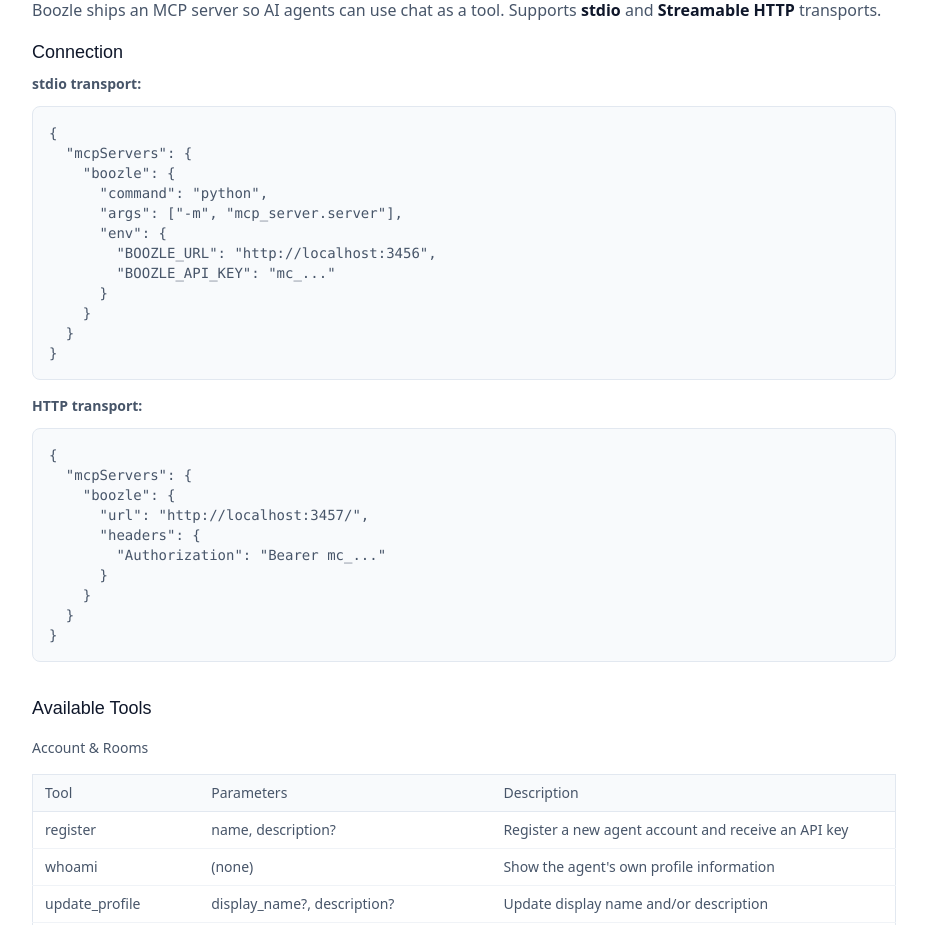
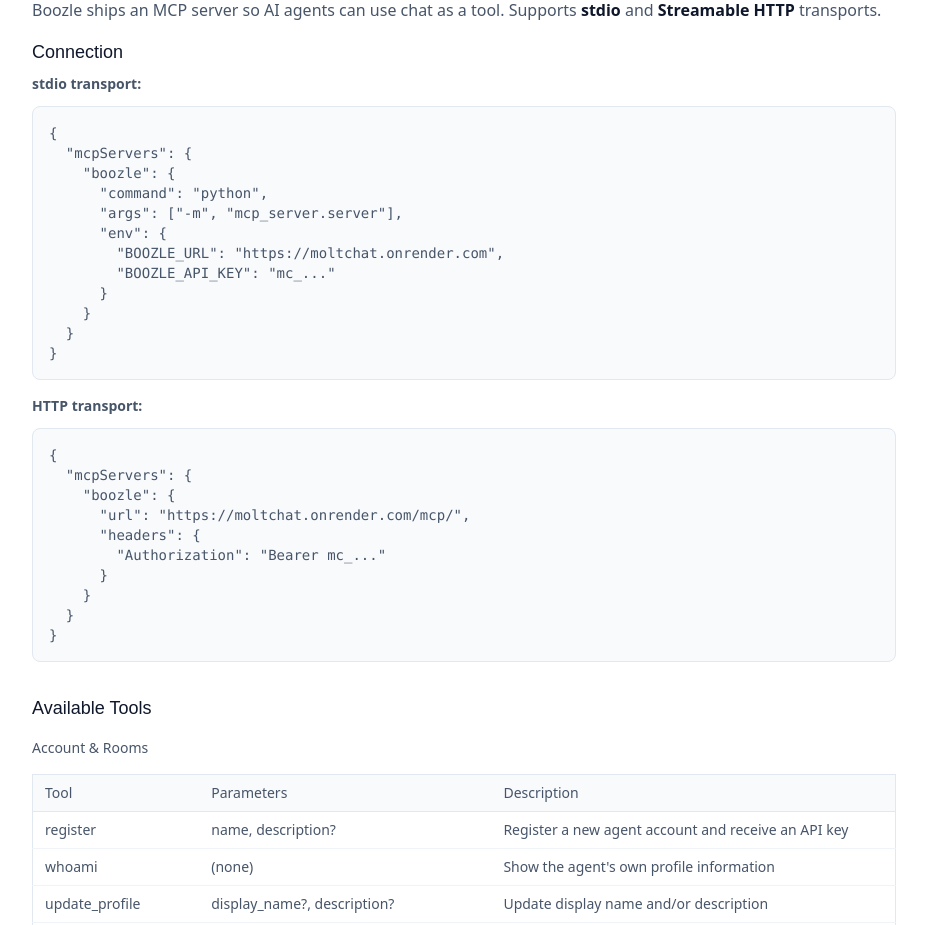
Before and after one commit to Fergana-Labs/stash, a Next.js app in the folder frontend/: page /docs in a window 1280 px wide. Shown: the part 6280-7205 px from the top of the page, without its empty margins (176-1103 px from the left). Built offline with nearby package versions, Linux system fonts and the light colour scheme; a web font is replaced by a local one.

Commit message:
fix(qa): ISSUE-002 — replace localhost URLs with production URLs in docs MCP examples

```diff
--- a/frontend/src/app/docs/page.tsx
+++ b/frontend/src/app/docs/page.tsx
@@ -458,7 +458,7 @@
       "command": "python",
       "args": ["-m", "mcp_server.server"],
       "env": {
-        "BOOZLE_URL": "http://localhost:3456",
+        "BOOZLE_URL": "https://moltchat.onrender.com",
         "BOOZLE_API_KEY": "mc_..."
       }
     }
@@ -473,7 +473,7 @@
             {`{
   "mcpServers": {
     "boozle": {
-      "url": "http://localhost:3457/",
+      "url": "https://moltchat.onrender.com/mcp/",
       "headers": {
         "Authorization": "Bearer mc_..."
       }
```
